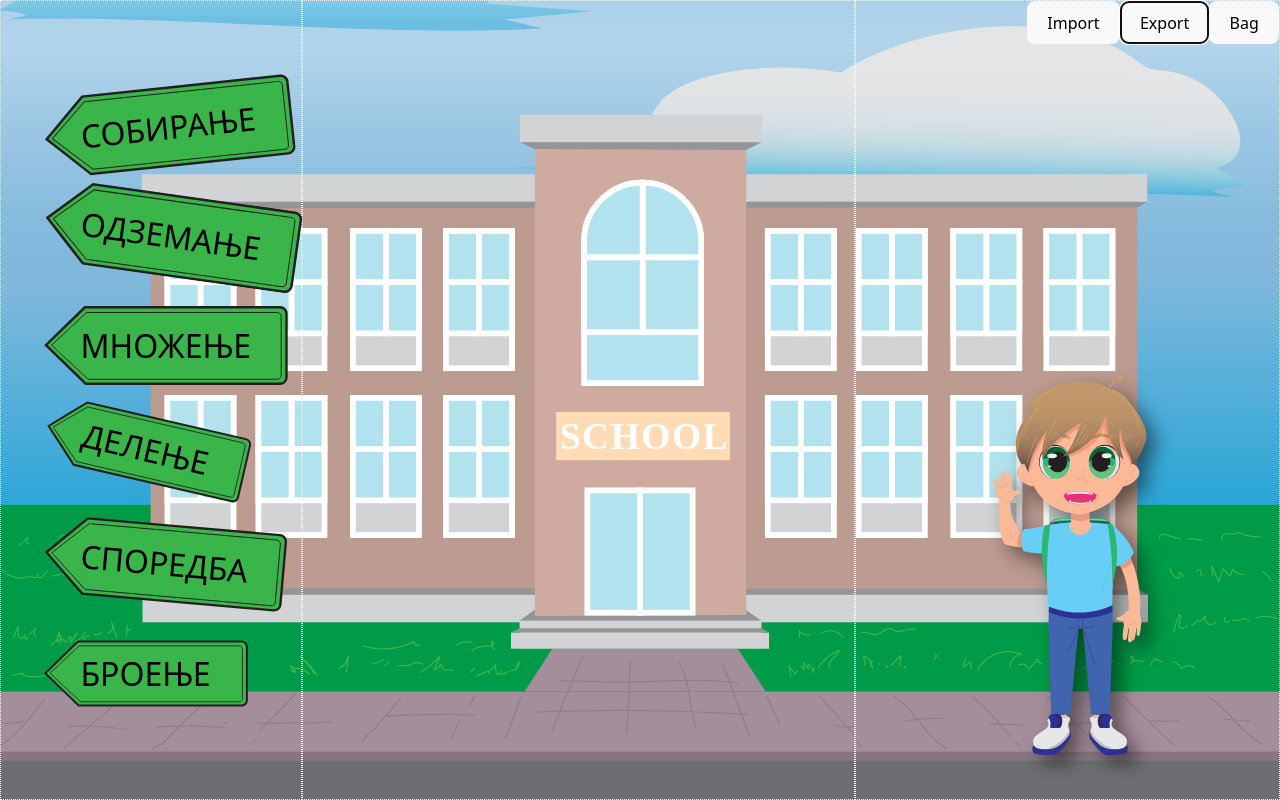
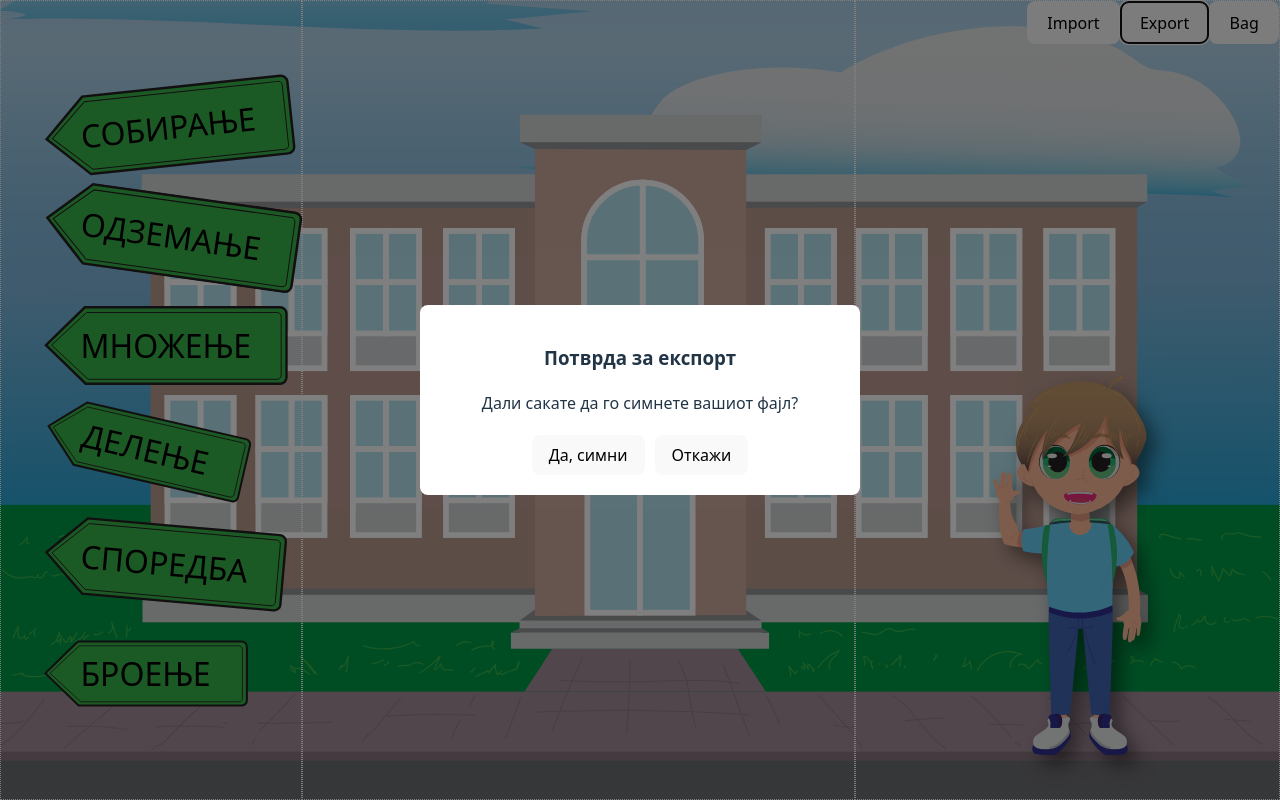
Before and after one commit to hristina6/Pametko, a React (Vite) app: page / in a window 1280 px wide. Both pictures are taken after a click on the button "Export". Built offline with nearby package versions, Linux system fonts and the light colour scheme.

Commit message:
Added export pdf

```diff
--- a/package.json
+++ b/package.json
@@ -8,12 +8,14 @@
     "build": "vite build",
     "lint": "eslint .",
     "preview": "vite preview",
-    "start-server": "node server/server.js"
+    "start-server": "node server.js"
   },
   "dependencies": {
     "axios": "^1.8.4",
     "cors": "^2.8.5",
     "express": "^4.21.2",
+    "html2canvas": "^1.4.1",
+    "jspdf": "^3.0.1",
     "pg": "^8.14.1",
     "react": "^19.0.0",
     "react-dom": "^19.0.0",
--- a/src/sections/FileButtons.jsx
+++ b/src/sections/FileButtons.jsx
@@ -1,23 +1,61 @@
+// FileButtons.jsx
 import { useState } from 'react';
-import { Link } from 'react-router';
-import './Sections.css'
+import { Link } from 'react-router-dom';
+import { exportProblems } from './exportpdf';
+import './Sections.css';
 
-function FileButtons() {
+const FileButtons = () => {
+  const [isExporting, setIsExporting] = useState(false);
+  const [showExportModal, setShowExportModal] = useState(false);
+
+  const handleExportClick = () => {
+    setShowExportModal(true);
+  };
+
+  const confirmExport = async () => {
+    setShowExportModal(false);
+    setIsExporting(true);
+    await exportProblems(false);
+    setIsExporting(false);
+  };
+
+  const cancelExport = () => {
+    setShowExportModal(false);
+  };
 
   return (
-    <>
-        <div className="right_section">
-            <div className="file_buttons">
-              <Link to="/import"><button>Import</button></Link>
-              <button>Export</button>
-                <Link to="/bag"><button>Bag</button></Link>
+    <div className="right_section">
+      <div className="file_buttons">
+        <Link to="/import">
+          <button>Import</button>
+        </Link>
+        <button onClick={handleExportClick} disabled={isExporting}>
+          {isExporting ? 'Се обработува...' : 'Export'}
+        </button>
+        <Link to="/bag">
+          <button>Bag</button>
+        </Link>
+      </div>
+
+      {/* Модален прозорец за потврда */}
+      {showExportModal && (
+        <div className="modal-overlay">
+          <div className="modal-content">
+            <h3>Потврда за експорт</h3>
+            <p>Дали сакате да го симнете вашиот фајл?</p>
+            <div className="modal-actions">
+              <button onClick={confirmExport}>Да, симни</button>
+              <button onClick={cancelExport}>Откажи</button>
             </div>
-            <div className="kid_placeholder">
-                <img src="src/assets/Kid.svg"/>
-            </div>
+          </div>
         </div>
-    </>
-  )
-}
+      )}
+
+      <div className="kid_placeholder">
+        <img src="src/assets/Kid.svg" alt="Kid illustration" />
+      </div>
+    </div>
+  );
+};
 
 export default FileButtons;
--- a/src/sections/Sections.css
+++ b/src/sections/Sections.css
@@ -115,3 +115,38 @@
     object-fit: contain;
     width: 100%;
 }
+
+/* Стилови за модалниот прозорец */
+.modal-overlay {
+  position: fixed;
+  top: 0;
+  left: 0;
+  right: 0;
+  bottom: 0;
+  background-color: rgba(0, 0, 0, 0.5);
+  display: flex;
+  justify-content: center;
+  align-items: center;
+  z-index: 1000;
+}
+
+.modal-content {
+  background: white;
+  padding: 20px;
+  border-radius: 8px;
+  max-width: 400px;
+  width: 100%;
+  text-align: center;
+}
+
+.modal-actions {
+  margin-top: 20px;
+  display: flex;
+  justify-content: center;
+  gap: 10px;
+}
+
+.modal-actions button {
+  padding: 8px 16px;
+  cursor: pointer;
+}
--- /dev/null
+++ b/src/sections/exportpdf.js
@@ -0,0 +1,109 @@
+import { jsPDF } from 'jspdf';
+
+export const generatePdf = (problems) => {
+  const doc = new jsPDF();
+
+  // Наслов со боја
+  doc.setTextColor(33, 150, 243); // Синја боја за наслов
+  doc.setFontSize(20);
+  doc.text('Your solved problems', 105, 20, { align: 'center' });
+
+  let yPosition = 30;
+
+  problems.forEach((problem, index) => {
+    // Основен текст црн
+    doc.setTextColor(0, 0, 0);
+    doc.setFontSize(12);
+
+    // Број на проблемот со боја
+    doc.setTextColor(233, 30, 99); // Розова боја
+    doc.setFont('helvetica', 'bold');
+    doc.text(`Problem ${index + 1}:`, 14, yPosition);
+    doc.setFont('helvetica', 'normal');
+
+    yPosition += 7;
+
+    // Текст на проблемот со здебелени букви
+    doc.setTextColor(0, 0, 0);
+    doc.setFont('helvetica', 'bold');
+    const problemText = doc.splitTextToSize(`${problem.problem}`, 180);
+    doc.text(problemText, 14, yPosition);
+    doc.setFont('helvetica', 'normal');
+    yPosition += problemText.length * 7;
+
+    // Тема со боја
+    doc.setTextColor(76, 175, 80); // Зелена боја
+    doc.text(`Theme: ${problem.theme}`, 14, yPosition);
+    yPosition += 7;
+
+    // Тежина со ЕДНА боја (виолетова) за сите нивоа
+    doc.setTextColor(156, 39, 176); // Виолетова боја за сите тежини
+    doc.text(`Difficulty: ${problem.difficulty}`, 14, yPosition);
+    yPosition += 7;
+
+    // Одговор со боја
+    doc.setTextColor(255, 152, 0); // Портокалова боја
+    doc.text(`Answer: ${problem.answer_int}`, 14, yPosition);
+    yPosition += 7;
+
+    // Декоративна линија помеѓу проблемите
+    if (index < problems.length - 1) {
+      doc.setDrawColor(156, 39, 176); // Виолетова боја
+      doc.line(10, yPosition + 5, 200, yPosition + 5);
+      yPosition += 15;
+    }
+
+    // Нова страница ако е потребно
+    if (yPosition > 250) {
+      doc.addPage();
+      yPosition = 20;
+    }
+
+    // Слики (поедноставено)
+    if (problem.answer_img) {
+      doc.addPage();
+      doc.setTextColor(33, 150, 243); // Синја боја
+      doc.text('Answer Image:', 14, 20);
+      yPosition = 30;
+    }
+
+    if (problem.notes_img) {
+      doc.addPage();
+      doc.setTextColor(33, 150, 243); // Синја боја
+      doc.text('Notes:', 14, 20);
+      yPosition = 30;
+    }
+  });
+
+  return doc;
+};
+
+// Нема потреба од getDifficultyColor функцијата сега
+
+export const exportProblems = async (showConfirmation = true) => {
+  try {
+    const response = await fetch('http://localhost:5000/api/bag');
+    const problems = await response.json();
+
+    if (!problems || problems.length === 0) {
+      alert('Немате зачувано проблеми во Bag!');
+      return false;
+    }
+
+    const shouldExport = showConfirmation
+      ? window.confirm('Дали сакате да го симнете вашиот фајл?')
+      : true;
+
+    if (!shouldExport) return false;
+
+    const pdfDoc = generatePdf(problems);
+    pdfDoc.save('мои_решени_задачи.pdf');
+
+    return true;
+
+  } catch (error) {
+    console.error('Грешка при експорт:', error);
+    alert('Неуспешен експорт. Обидете се повторно.');
+    return false;
+  }
+};
```
Also changed, not shown: 1 other file (tests, documents, lock files or other folders).
